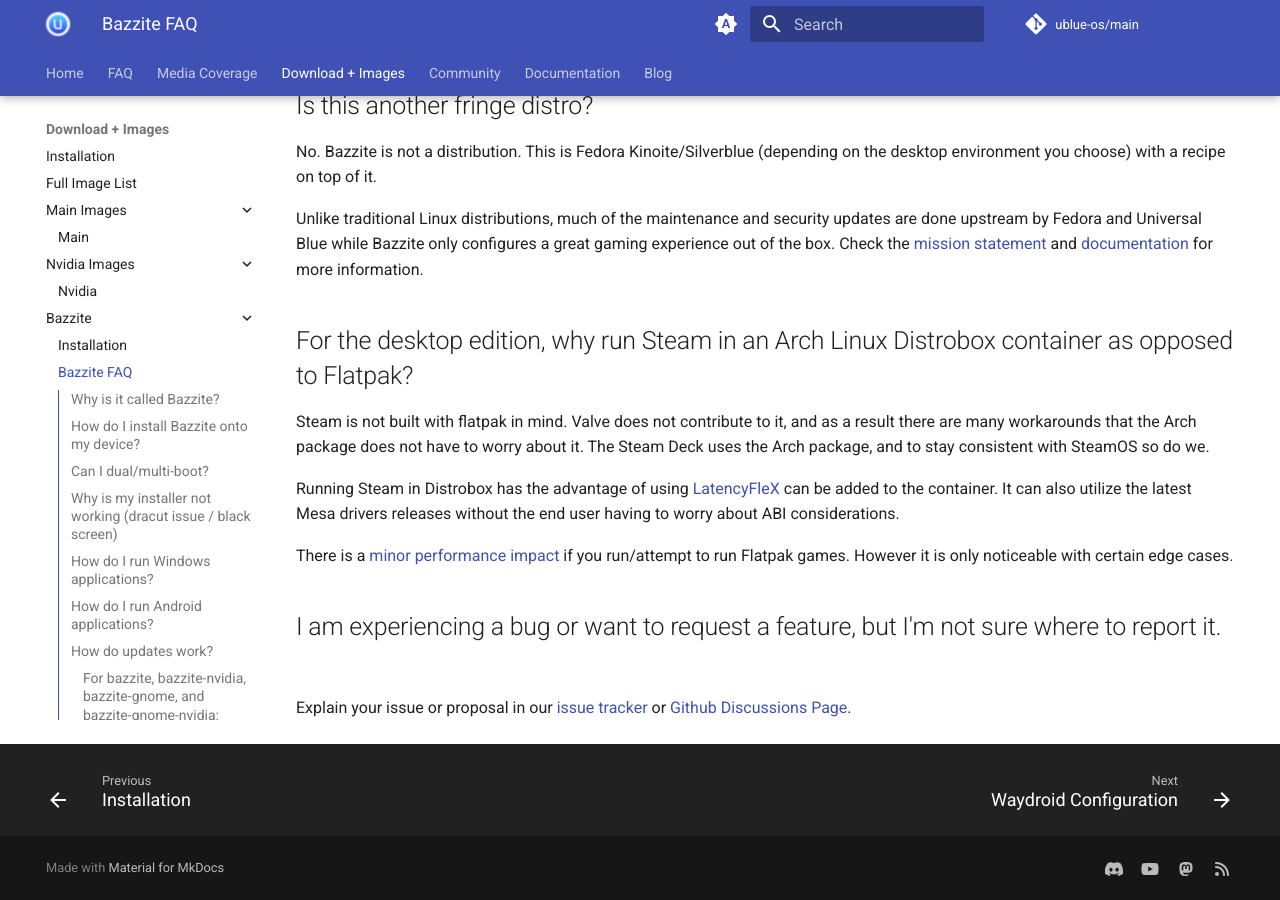
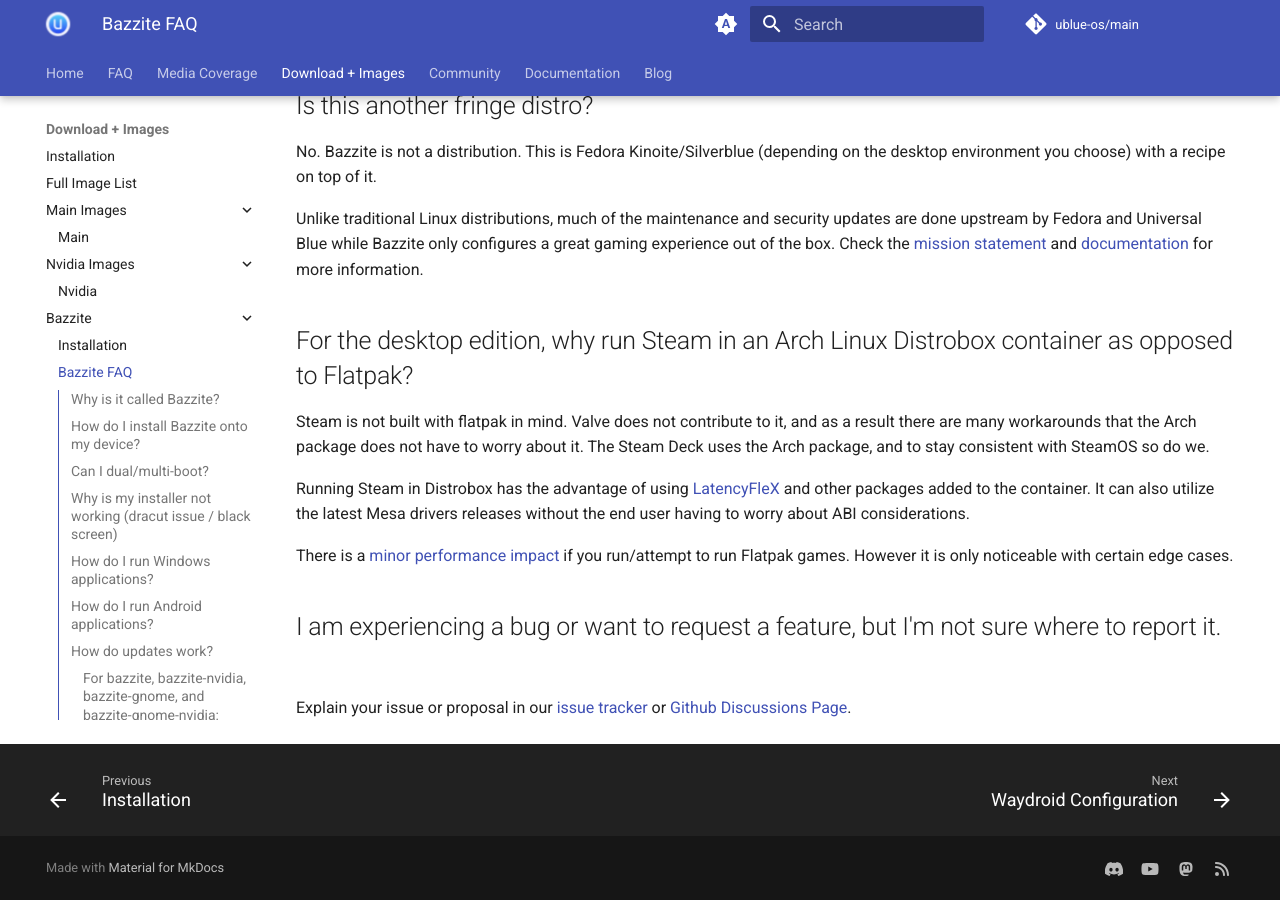
Before and after one commit to ublue-os/website, an MkDocs documentation site: the page built from docs/images/bazzite/FAQ.md, in a window 1280 px wide and 900 px high, scrolled down 3352 px. Built offline with MkDocs 1.6.1 and Material for MkDocs 9.7.7, drawn with Linux system fonts in a browser that asks for light colours; comment, search, counter and statistics services are not loaded.

Commit message:
fix: grammar on FAQ doc

```diff
--- a/docs/images/bazzite/FAQ.md
+++ b/docs/images/bazzite/FAQ.md
@@ -108,7 +108,7 @@ Unlike traditional Linux distributions, much of the maintenance and security upd
 
 Steam is not built with flatpak in mind. Valve does not contribute to it, and as a result there are many workarounds that the Arch package does not have to worry about it. The Steam Deck uses the Arch package, and to stay consistent with SteamOS so do we.
 
-Running Steam in Distrobox has the advantage of using [LatencyFleX](https://github.com/ishitatsuyuki/LatencyFleX) can be added to the container.  It can also utilize the latest Mesa drivers releases without the end user having to worry about ABI considerations.
+Running Steam in Distrobox has the advantage of using [LatencyFleX](https://github.com/ishitatsuyuki/LatencyFleX) and other packages added to the container.  It can also utilize the latest Mesa drivers releases without the end user having to worry about ABI considerations.
 
 There is a [minor performance impact](https://github.com/flatpak/flatpak/issues/4187) if you run/attempt to run Flatpak games. However it is only noticeable with certain edge cases.
 
```
